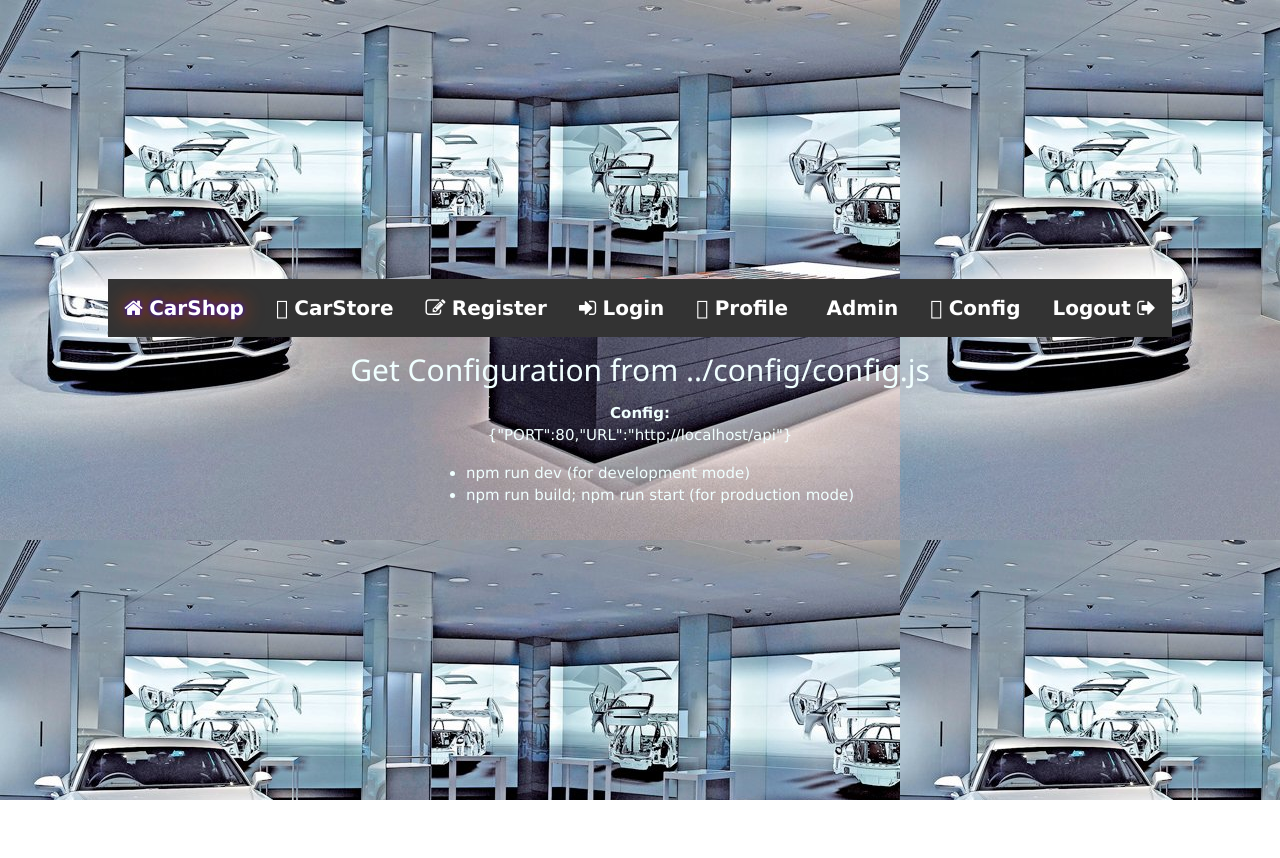
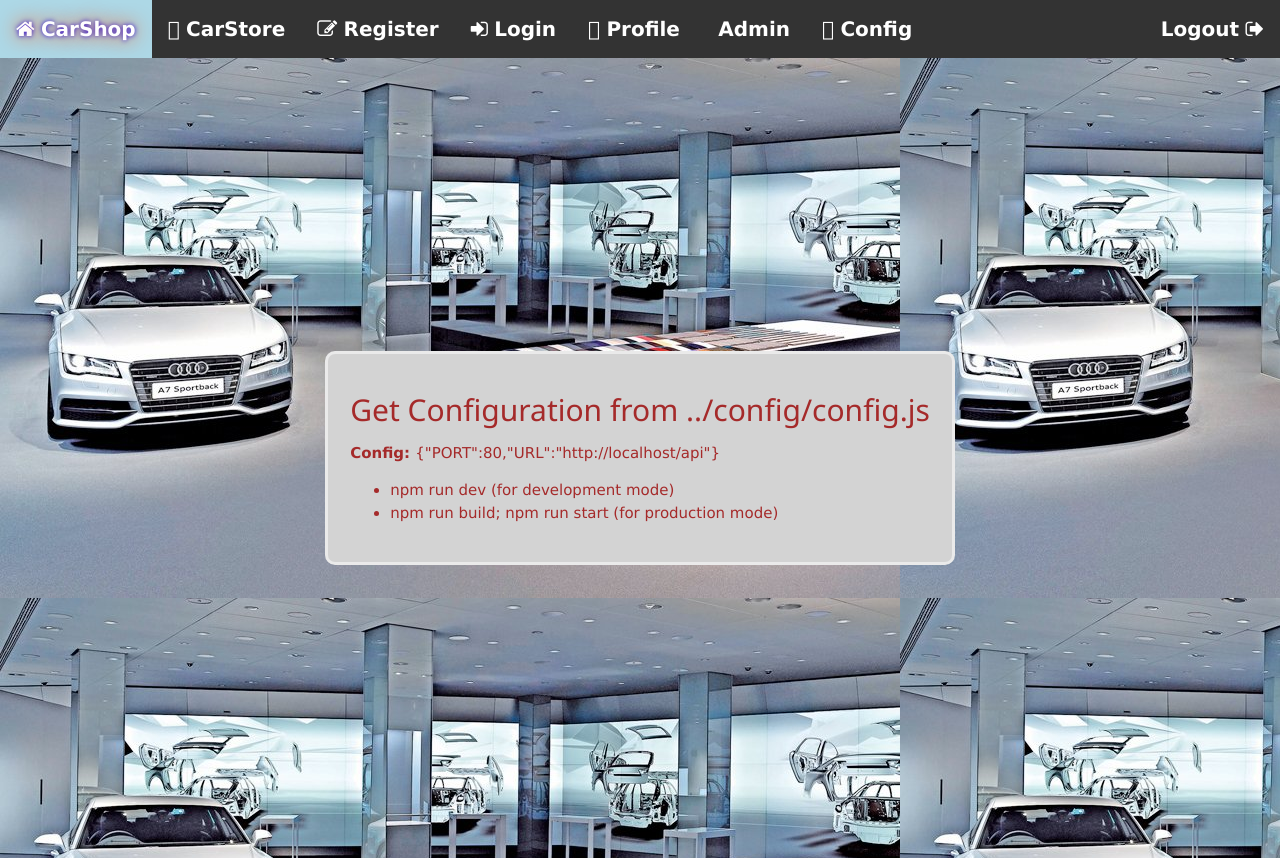
Before and after one commit to raksawatmay/miniprojectDCW, a Next.js app in the folder carshop/frontend/: page /getConfig in a window 1280 px wide. Before the commit the page ends 800 px from the top, so only its background shows below. Built offline with nearby package versions, Linux system fonts and the light colour scheme.

Commit message:
add styles commit

```diff
--- a/carshop/frontend/pages/getConfig.js
+++ b/carshop/frontend/pages/getConfig.js
@@ -15,8 +15,9 @@ const GetConfig = () => {
             <script src='https://kit.fontawesome.com/a076d05399.js' crossorigin='anonymous'></script>
             <script src="https://kit.fontawesome.com/yourcode.js" crossorigin="anonymous"></script>
         </Head>
+        <Navbar />
         <div className={styles.container}>
-            <Navbar />
+        <div className={styles.showvideo1}>
             <h2> Get Configuration from ../config/config.js </h2>
             <b>Config: </b> {JSON.stringify(config)}
             <ul>
@@ -24,6 +25,7 @@ const GetConfig = () => {
                 <li>npm run build; npm run start  (for production mode)</li>
             </ul>
         </div>
+        </div>
 
     </Layout>)
 }
--- a/carshop/frontend/pages/logout.js
+++ b/carshop/frontend/pages/logout.js
@@ -31,11 +31,11 @@ export default function Logout({ token }) {
                 <script src='https://kit.fontawesome.com/a076d05399.js' crossorigin='anonymous'></script>
                 <script src="https://kit.fontawesome.com/yourcode.js" crossorigin="anonymous"></script>
             </Head>
+            <Navbar />
             <div className={styles.container}>
-                <Navbar />
-                <h1>Logout</h1>
+            <h1><i><ins>Admin Logout</ins></i></h1><br/>
                 <div>
-                    <h2> {status}  </h2>
+                    <h1 className={styles.texth1}>Status: {status}  </h1>
                 </div>
             </div>
         </Layout>
--- a/carshop/frontend/styles/Home.module.css
+++ b/carshop/frontend/styles/Home.module.css
@@ -159,7 +159,7 @@
     width:800px;
     height:500px;
   }
-.showvideo{
+.showvideo,.showvideo1{
         margin: 1rem;
         flex-basis: 45%;
         padding: 1.5rem;
@@ -167,5 +167,12 @@
         color: inherit;
         border: 3px solid #eaeaea;
         border-radius: 10px;
-        background-color: grey ;
+        background-color: lightgray ;
   }
+  .showvideo1{
+    color: brown;
+  }
+
+  .texth1{
+    text-shadow: 0px 0px 20px purple, 0 0 5px blue;
+  }
```
